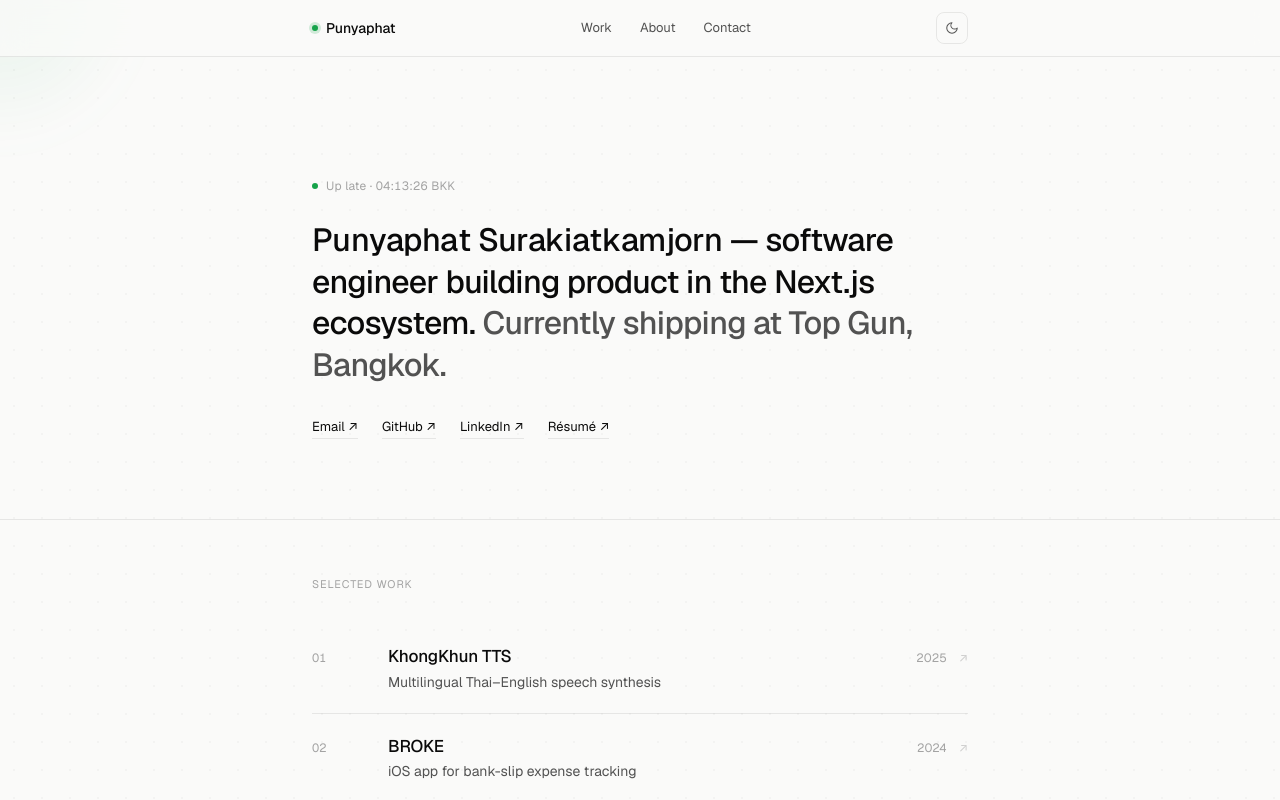
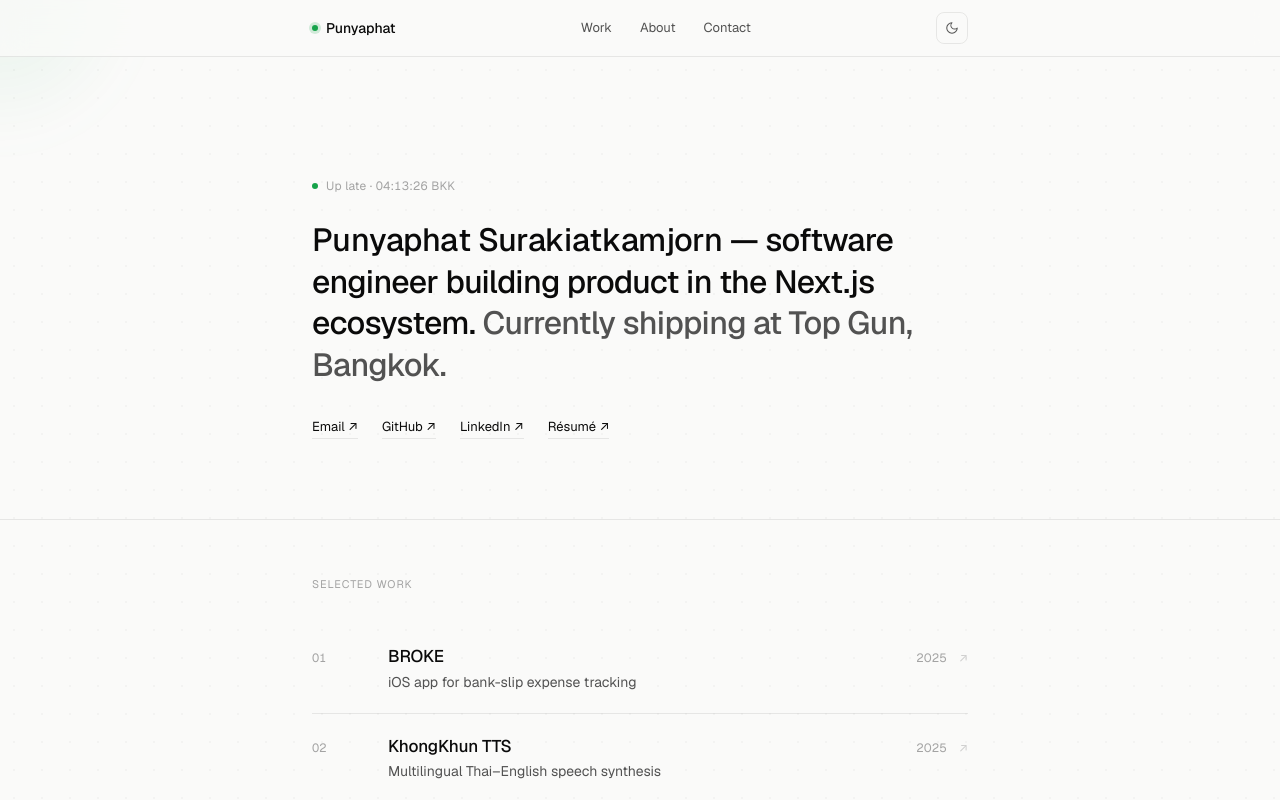
Before and after one commit to punyaphatsura/portfolio-web, a Next.js app: page / in a window 1280 px wide. Shown: the top 800 px of the page. Built offline with nearby package versions, Linux system fonts and the light colour scheme.

Commit message:
update project data

```diff
--- a/src/data/projects.ts
+++ b/src/data/projects.ts
@@ -23,6 +23,20 @@ import {
 export const projects = [
   {
     idx: 1,
+    num: '02',
+    name: 'BROKE',
+    sub: 'iOS app for bank-slip expense tracking',
+    year: '2025',
+    role: 'iOS app · sole developer',
+    stack: ['Swift', 'SwiftUI', 'CoreData', 'Gemini API'],
+    summary:
+      "'Bank slip Recorder, Organizer & Knowledge Extractor' — iOS app that extracts expense data from Thai bank slips using Gemini's slip-upload API and automatically organizes transactions, inspired by Meow Jot. Built with SwiftUI and CoreData for a clean UX for recording expenses and a foundation for future analytics.",
+    link: 'github.com/punyaphatsura/BROKE-app',
+    href: 'https://github.com/punyaphatsura/BROKE-app',
+    images: [BROKE1, BROKE2, BROKE3, BROKE4, BROKE5],
+  },
+  {
+    idx: 2,
     num: '01',
     name: 'KhongKhun TTS',
     sub: 'Multilingual Thai–English speech synthesis',
@@ -43,20 +57,6 @@ export const projects = [
     ],
   },
   {
-    idx: 2,
-    num: '02',
-    name: 'BROKE',
-    sub: 'iOS app for bank-slip expense tracking',
-    year: '2024',
-    role: 'iOS app · sole developer',
-    stack: ['Swift', 'SwiftUI', 'CoreData', 'Gemini API'],
-    summary:
-      "iOS app that extracts expense data from Thai bank slips using Gemini's slip-upload API and automatically organizes transactions. Built with SwiftUI and CoreData — clean UX for recording expenses and a foundation for future analytics.",
-    link: 'github.com/punyaphatsura/BROKE-app',
-    href: 'https://github.com/punyaphatsura/BROKE-app',
-    images: [BROKE1, BROKE2, BROKE3, BROKE4, BROKE5],
-  },
-  {
     idx: 3,
     num: '03',
     name: 'Massager',
@@ -65,7 +65,7 @@ export const projects = [
     role: 'Full-stack',
     stack: ['Next.js', 'Tailwind', 'MongoDB', 'Socket.IO'],
     summary:
-      'Real-time chat app with authentication, history, timestamps, private & group chats, emoji support, and typing notifications. Built with Next.js and Socket.IO over MongoDB.',
+      'Final project for Computer Networks. Real-time chat app with authentication, history, timestamps, private & group chats, emoji support, and typing notifications. Built with Next.js and Socket.IO over MongoDB.',
     link: 'github.com/punyaphatsura/network-project',
     href: 'https://github.com/punyaphatsura/network-project',
     images: [MassengerWebChat],
@@ -93,7 +93,7 @@ export const projects = [
     role: 'Visualization lead',
     stack: ['Python', 'Streamlit', 'Gephi'],
     summary:
-      'Data-science project visualizing the reference network of engineering papers from Scopus. I built the interactive Streamlit visualizations and Gephi exports.',
+      'Data science final project visualizing the reference network of engineering papers from Scopus. I built the interactive Streamlit visualizations and Gephi exports.',
     link: 'github.com/700-38/paper-reference-graph',
     href: 'https://github.com/700-38/paper-reference-graph',
     images: [PaperRef1, PaperRef2],
@@ -107,7 +107,7 @@ export const projects = [
     role: 'Sole developer',
     stack: ['Solid.js', 'Astro'],
     summary:
-      "A tiny site solving a daily frustration: the CompEng department's instructor data has no abbreviations. Picked SolidJS because it's React-like, very fast, and I wanted to explore something off the beaten path.",
+      "Built to spare fellow students the frustration of guessing instructor abbreviations — the CompEng department simply doesn't publish them. Picked SolidJS because it's React-like, very fast, and I wanted to explore something off the beaten path.",
     link: 'github.com/punyaphatsura/jarn-nai',
     href: 'https://github.com/punyaphatsura/jarn-nai',
     images: [JarnNai1, JarnNai2],
```
